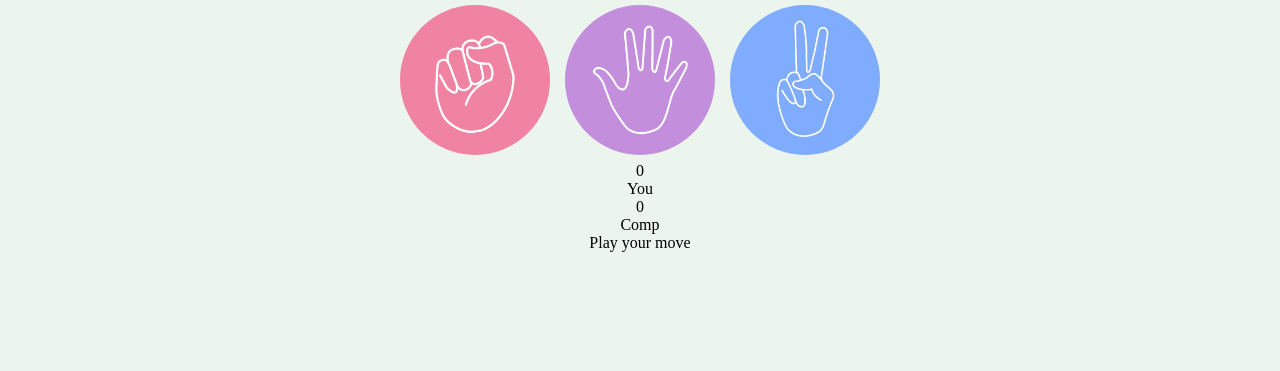
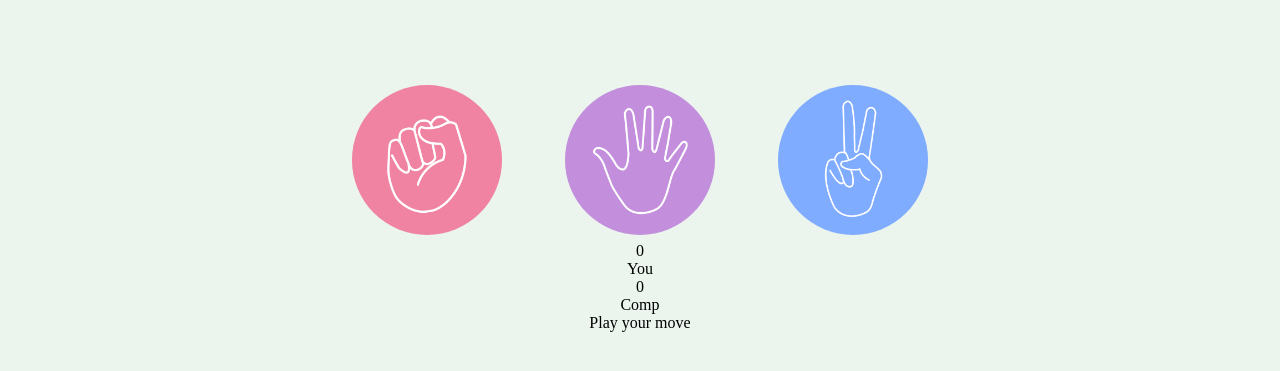
Before and after one commit to ArjunB126/Stone_Paper_Scissor, a plain HTML site: page index.html in a window 1280 px wide. Shown: the part 83-454 px from the top of the page. Drawn offline with Linux system fonts and the light colour scheme.

Commit message:
Css_Changes

```diff
--- a/style.css
+++ b/style.css
@@ -40,4 +40,8 @@ img {
 .choices {
   display: flex;
   justify-content: center;
+  align-items: center;
+  gap: 3rem;
+  margin-top: 5rem;
+
 }
```
